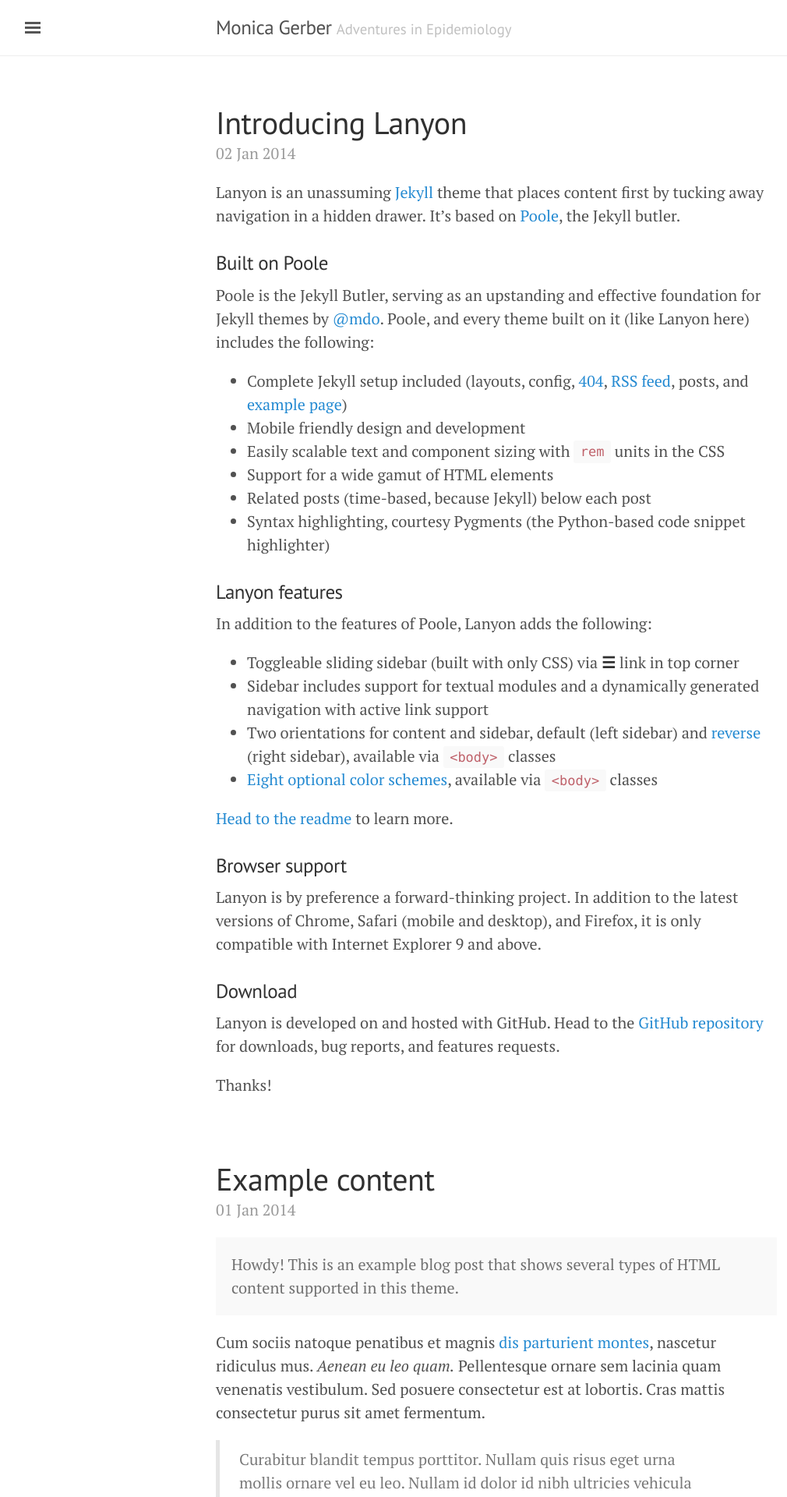
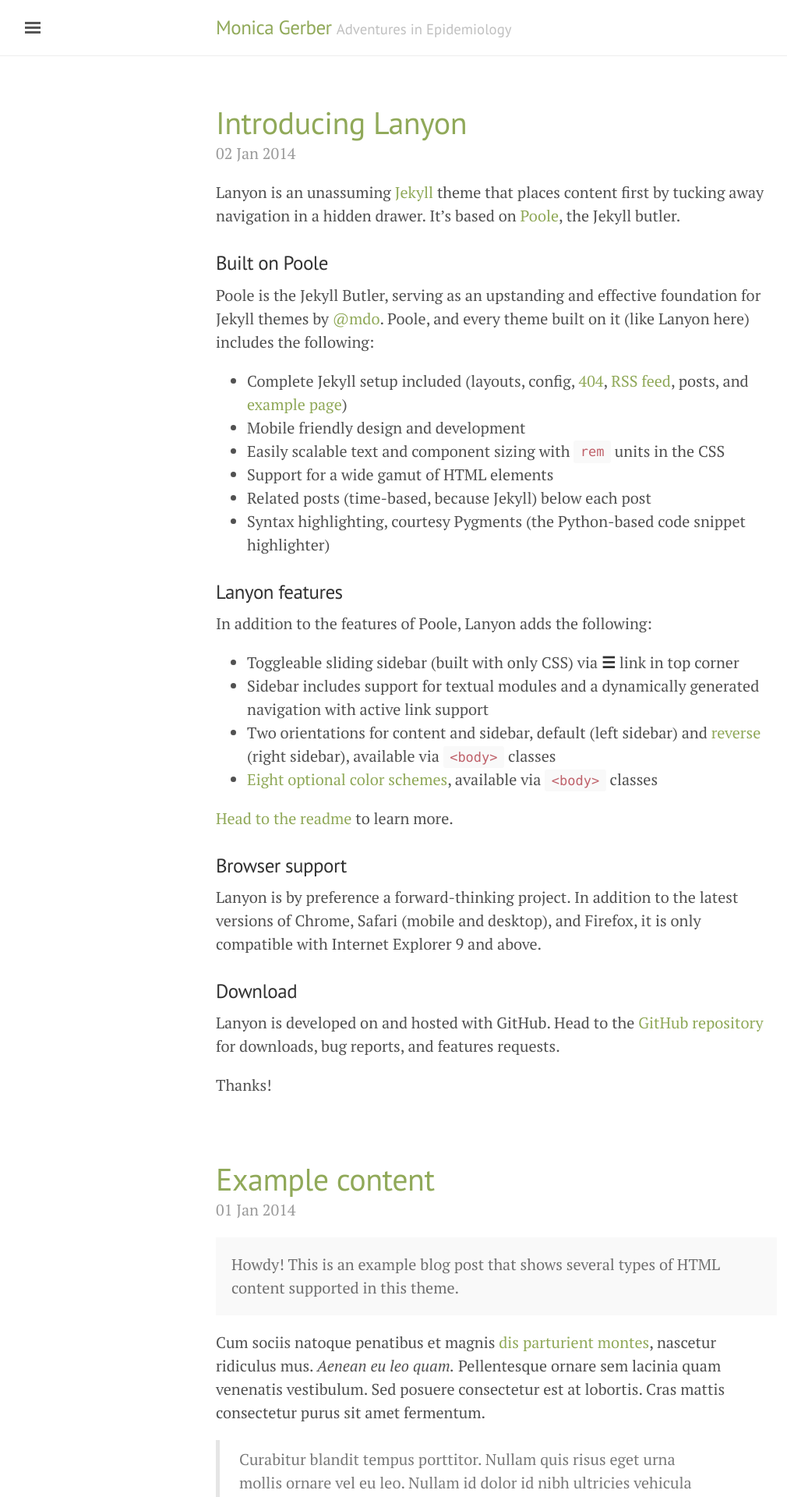
Before and after one commit to monicagerber/monicagerber.github.io, a Jekyll site: the page built from index.html, in a window 1280 px wide. Shown: the top 1920 px of the page at 78% size, without its empty margins (3-1013 px from the left). Built offline with Jekyll 4.4.1, drawn with Linux system fonts in a browser that asks for light colours; the list of posts is cut into pages by our own code.

Commit message:
Update default.html

```diff
--- a/_layouts/default.html
+++ b/_layouts/default.html
@@ -3,7 +3,7 @@
 
   {% include head.html %}
 
-  <body class=".theme-base-0e">
+  <body class="theme-base-0b">
 
     {% include sidebar.html %}
 
```
